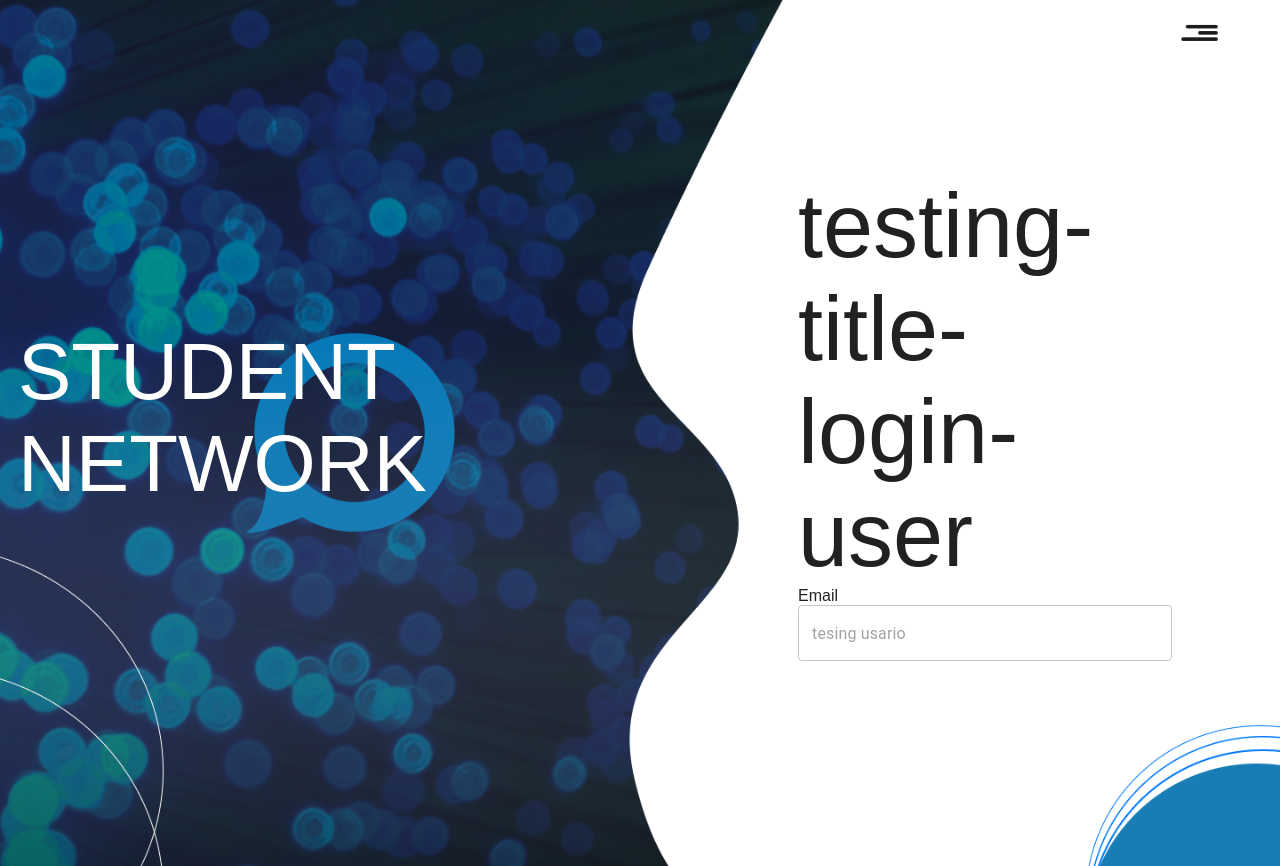
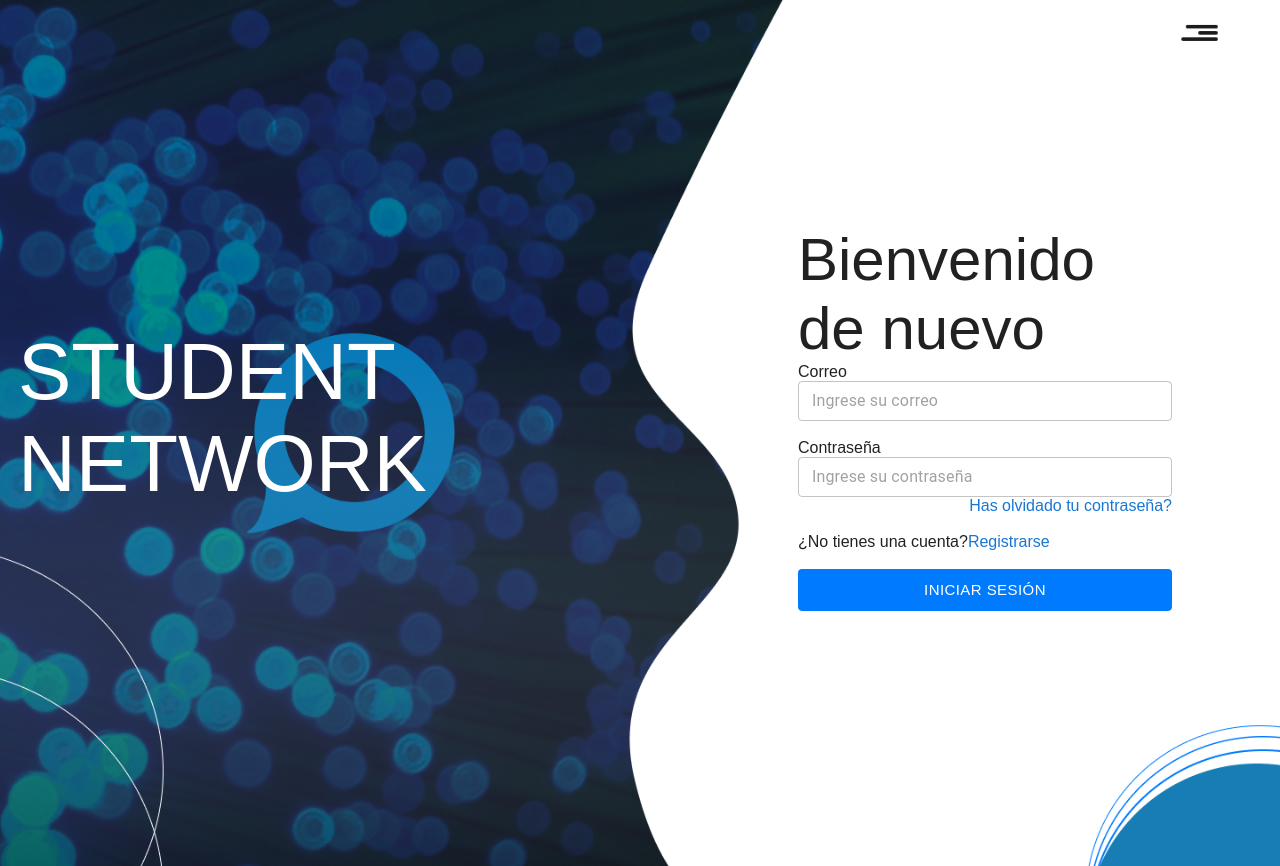
Before and after one commit to unmsmfisi-socialapplication/social_app, a Next.js app in the folder frontend/: page /auth/login in a window 1280 px wide. Built offline with nearby package versions, Linux system fonts and the light colour scheme.

Commit message:
create page login , done

```diff
--- a/frontend/src/app/auth/login/page.tsx
+++ b/frontend/src/app/auth/login/page.tsx
@@ -3,14 +3,27 @@ import EnrollmentHoc from "@/app/auth/auth";
 import CardAuth from "@/components/organisms/CardAuth";
 
 import { WInput } from "@/components";
+import {WButton} from "@/components";
+import BasicsLink from "@/components/atoms/link/link";
 
 export default function LoginPage() {
 
   return (
     <EnrollmentHoc>
-        <CardAuth title="testing-title-login-user">
-            <span>Email</span>
-            <WInput typeColor="primary" placeholder="tesing usario" fullWidth/>
+        <CardAuth title="Bienvenido de nuevo" size="large">
+            <span>Correo</span>
+            <WInput typeColor="primary" placeholder="Ingrese su correo" fullWidth size="small"/>
+            <br />
+            <br />
+            <span>Contraseña</span>
+            <WInput type="password" typeColor="primary" placeholder="Ingrese su contraseña" fullWidth size="small" />
+            <BasicsLink text="Has olvidado tu contraseña?" underline="none" />
+            <br />
+            <span  >¿No tienes una cuenta?</span>
+            <BasicsLink  text="Registrarse" underline="none" displayType="inline-flex" />
+            <br />
+            <br />
+            <WButton text="Iniciar Sesión" size="large" />
         </CardAuth>
     </EnrollmentHoc>
   );
--- /dev/null
+++ b/frontend/src/components/atoms/link/link.scss
@@ -0,0 +1,8 @@
+.link.linkClass{
+    &--primary{
+        display: flex;
+    }
+    &--secondary{
+        display: inline;
+    }
+}
--- /dev/null
+++ b/frontend/src/components/atoms/link/link.tsx
@@ -0,0 +1,41 @@
+import * as React from 'react';
+
+import Link from '@mui/material/Link';
+import "./link.scss"
+
+
+interface BasicsLinkProps {
+    underline?:"none" | "always" | "none";
+    text?: string;
+    href?: "#";
+    displayType?: "flex" | "inline-flex";
+}
+
+
+const BasicsLink: React.FC<BasicsLinkProps> = ({underline, text,href,displayType}) =>{
+    const linkStyle={
+        display : displayType,
+        gap:2,
+        flexWrap: 'wrap',
+        justifyContent:'flex-end'
+    }
+    return(
+        <Link
+        style={linkStyle}
+        href={href}
+        underline={underline}
+        >
+        {text}
+        </Link>
+    );
+};
+
+
+export default BasicsLink;
+
+BasicsLink.defaultProps = {
+    underline:"always",
+    text: "link",
+    href: "#",
+    displayType: "flex",
+};
--- a/frontend/src/components/organisms/CardAuth.tsx
+++ b/frontend/src/components/organisms/CardAuth.tsx
@@ -18,7 +18,7 @@ const cardStyle: React.CSSProperties = {
 export default function CardAuth({ title, children, variant }: WCardProps) {
   return (
     <Card style={cardStyle} variant={variant}>
-      <span style={{ fontSize: "90px" }}>{title}</span>
+      <span style={{ fontSize: "60px" }}>{title}</span>
       <Box>{children}</Box>
     </Card>
   );
```
